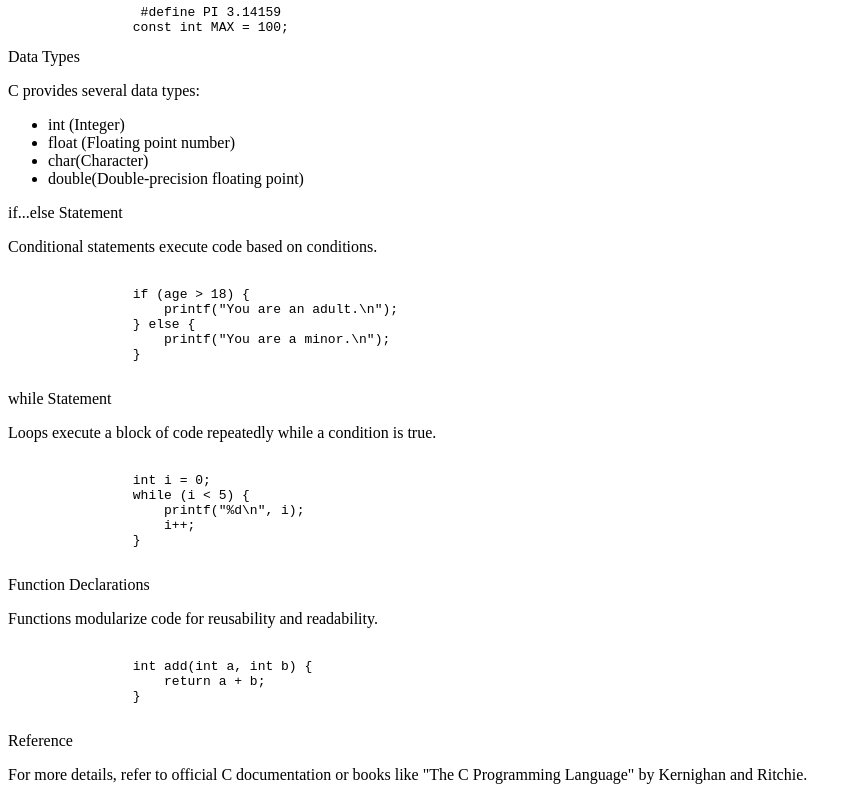
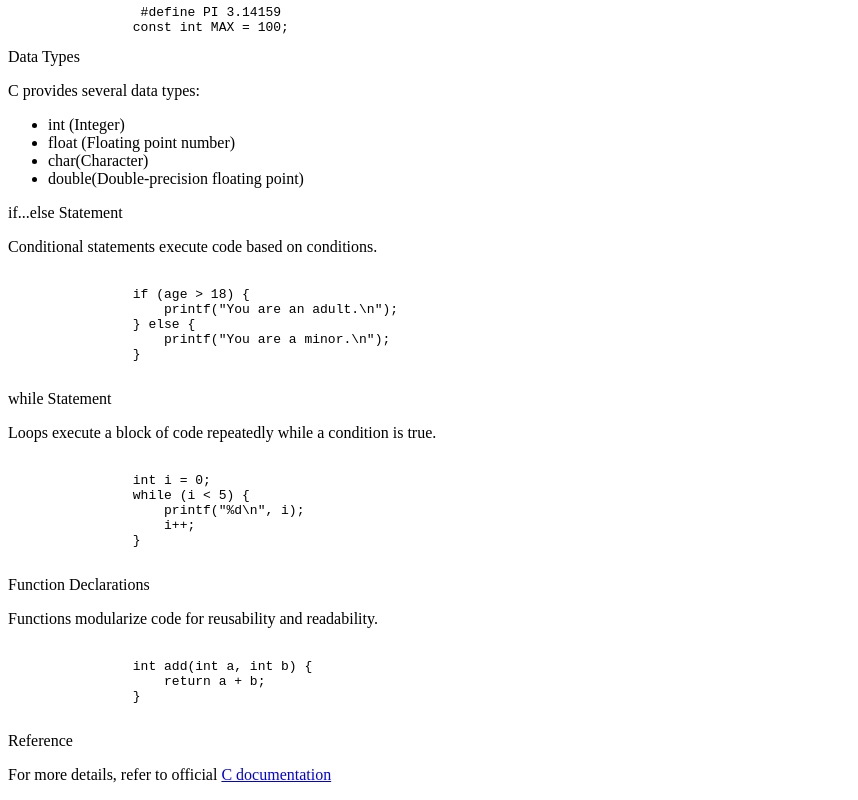
Before and after one commit to Saad05-dev/Documentation, a plain HTML site: page index.html in a window 1280 px wide. Shown: the part 1638-2438 px from the top of the page, without its empty margins (0-858 px from the left). Drawn offline with Linux system fonts and the light colour scheme.

Commit message:
Finishing all the sections of Documentation

```diff
--- a/index.html
+++ b/index.html
@@ -147,7 +147,7 @@
 
         <section id="Reference" class="main-section">
             <header>Reference</header>
-            <p>For more details, refer to official C documentation or books like "The C Programming Language" by Kernighan and Ritchie.</p>
+            <p>For more details, refer to official <a href="https://cplusplus.com/reference/clibrary/" target="_blank" class="reference-link">C documentation</a> </p>
         </section>
 
     </main>
```
